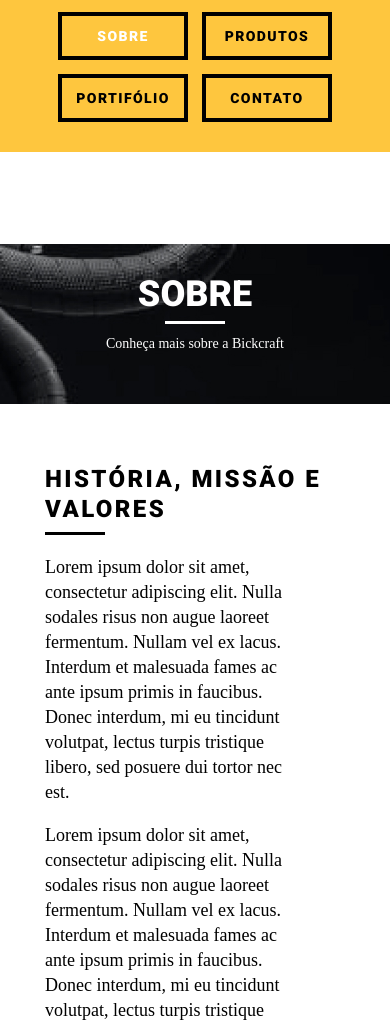
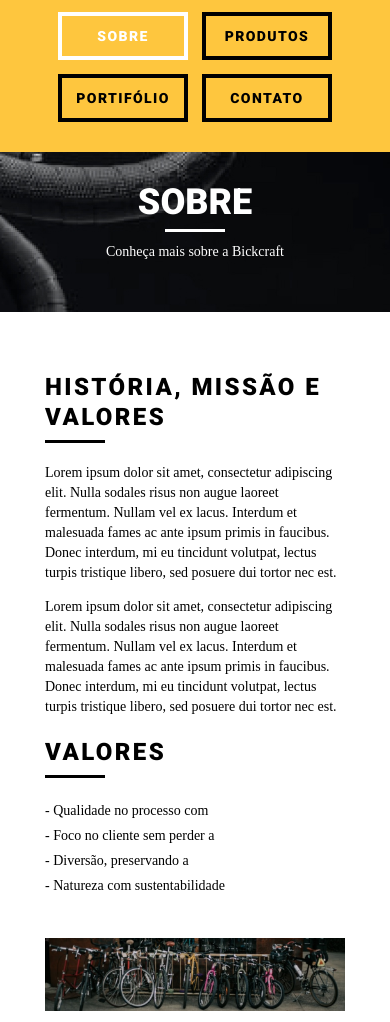
Before and after one commit to moisesmengo/bikecraft, a plain HTML site: page web/sobre.html in a window 390 px wide. Shown: the part 80-1102 px from the top of the page. Drawn offline with Linux system fonts and the light colour scheme; a web font is replaced by a local one.

Commit message:
responsivo sobre

```diff
--- a/web/css/responsivo.css
+++ b/web/css/responsivo.css
@@ -42,6 +42,9 @@
     .header_menu ul li a:hover {
         border-color: #fff;
     }
+    .header_menu ul li a.ativo{
+        border-color: #fff;
+      }
     /* Introdução */
     .introducao{
         margin-top: 0px;
@@ -49,6 +52,9 @@
         text-align: center;
         background: url('../img/fotos/capa-home-mobile.jpg') no-repeat center;
         background-size: cover;
+    }
+    .introducao_interna{
+        margin-top: 0px;
     }
     .introducao h1{
         font-size: 36px;
@@ -64,4 +70,14 @@
     .qualidade:after{
         display: none;
     }
+    /* Sobre */
+    .missao_sobre p{
+        font-size: 14px;
+        line-height: 20px;
+        padding-right: 0px;
+    }
+    .missao_sobre ul li{
+        font-size: 14px;
+        line-height: 25px;
+    }
 }
```
